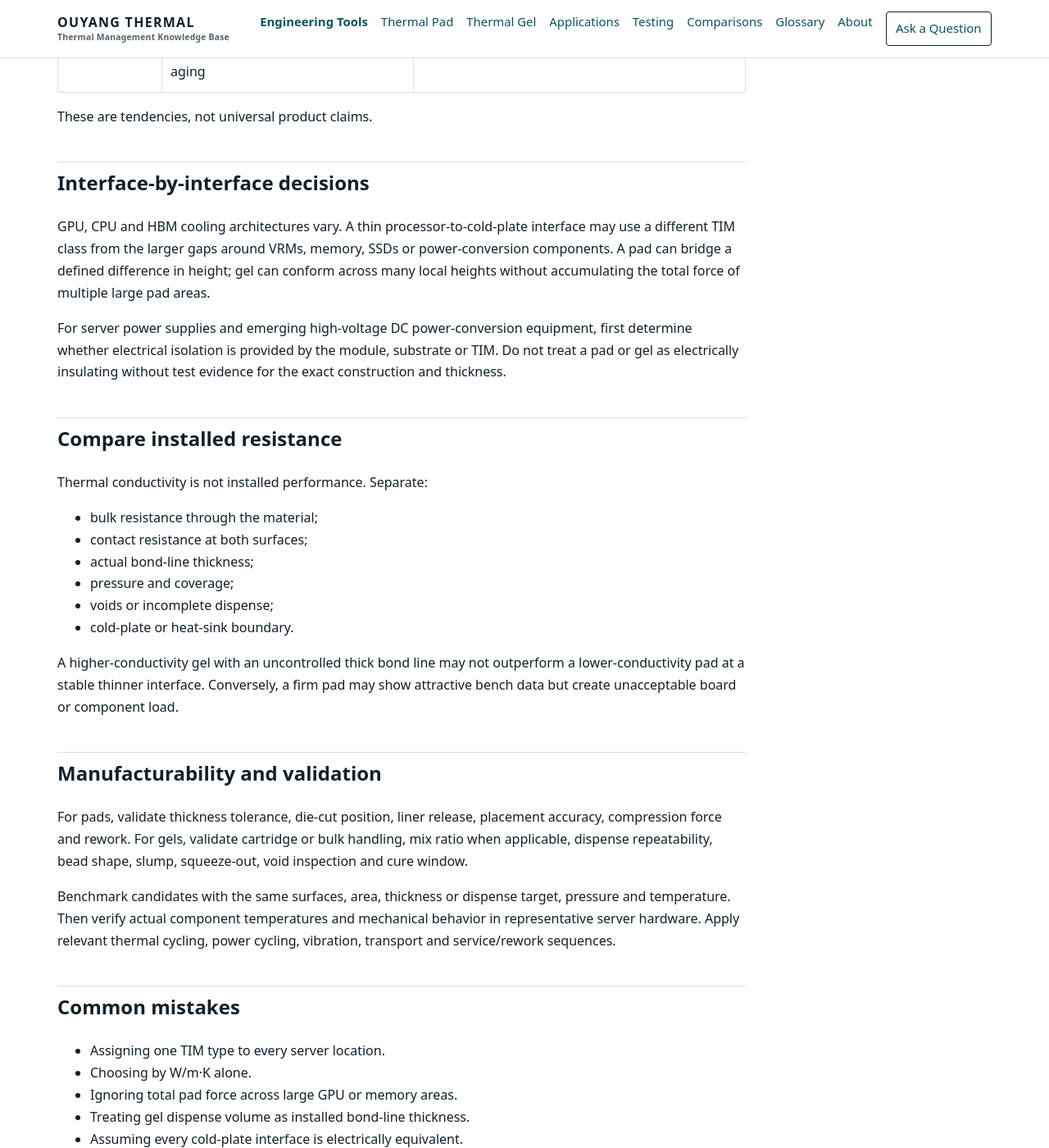
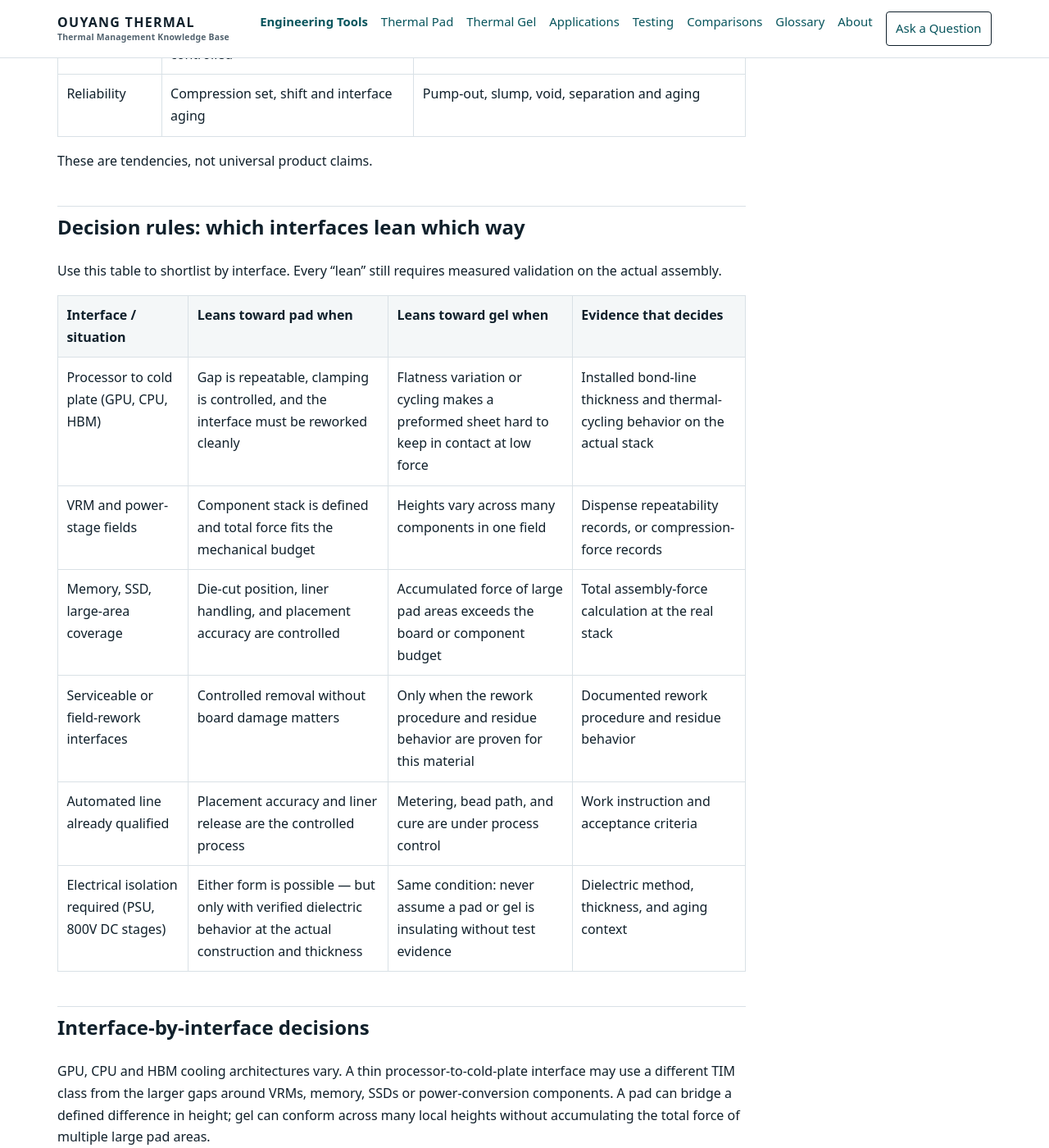
Before and after one commit to OuYangThermal/OuYangThermal.github.io, a Jekyll site: the page built from _articles/server/thermal-pad-vs-thermal-gel-for-ai-servers.md, in a window 1280 px wide and 1400 px high, scrolled down 1696 px. Shown: the whole window at 82% size. Built offline with Jekyll 4.4.1, drawn with Linux system fonts in a browser that asks for light colours; some of the changed text lies outside the part shown.

Commit message:
GEO daily: upgrade AI-server pad-vs-gel page to money page (decision rules, comparison conditions, buyer FAQs, tools links)

```diff
--- a/_articles/server/thermal-pad-vs-thermal-gel-for-ai-servers.md
+++ b/_articles/server/thermal-pad-vs-thermal-gel-for-ai-servers.md
@@ -6,12 +6,12 @@
 category_url: "/server/"
 author: "Ouyang Xiaohui"
 date: 2026-09-13
-updated: 2026-09-13
+updated: 2026-09-28
 primary_keyword: "thermal pad vs thermal gel for AI servers"
 search_demand: "Unknown"
 ---
 
-<div class="quick"><strong>Answer first</strong><p>Use a thermal pad where a preformed, clean and reworkable interface can cover a controlled gap within the force budget. Consider thermal gel where component heights or complex geometry make pad thickness and load difficult to control. The choice belongs to each interface—not to the label “AI server.”</p></div>
+<div class="quick"><strong>Answer first</strong><p>Use a thermal pad where the gap is defined and repeatable, the force budget is known, and clean placement and rework matter. Consider thermal gel where component heights vary or complex geometry makes pad thickness and total load hard to control. Compare candidates only at the same installed bond-line thickness, pressure, fixture, and aging state — never by datasheet conductivity alone. Decide interface by interface, not by the label "AI server."</p></div>
 
 <figure class="engineering-visual"><img src="{{ '/assets/images/visual-content/ai-server-thermal-pad-gel-application-map.webp' | relative_url }}" width="1439" height="810" loading="lazy" decoding="async" alt="Representative thermal pad and thermal gel locations around GPU, CPU, HBM, VRM, SSD, power supply and cold plate interfaces in an AI server"><figcaption><strong>Representative Engineering Diagram.</strong> Possible TIM locations in a generic AI-server architecture. Actual materials and interfaces vary by server design.</figcaption></figure>
 
@@ -27,6 +27,19 @@
 | Reliability | Compression set, shift and interface aging | Pump-out, slump, void, separation and aging |
 
 These are tendencies, not universal product claims.
+
+## Decision rules: which interfaces lean which way
+
+Use this table to shortlist by interface. Every "lean" still requires measured validation on the actual assembly.
+
+| Interface / situation | Leans toward pad when | Leans toward gel when | Evidence that decides |
+|---|---|---|---|
+| Processor to cold plate (GPU, CPU, HBM) | Gap is repeatable, clamping is controlled, and the interface must be reworked cleanly | Flatness variation or cycling makes a preformed sheet hard to keep in contact at low force | Installed bond-line thickness and thermal-cycling behavior on the actual stack |
+| VRM and power-stage fields | Component stack is defined and total force fits the mechanical budget | Heights vary across many components in one field | Dispense repeatability records, or compression-force records |
+| Memory, SSD, large-area coverage | Die-cut position, liner handling, and placement accuracy are controlled | Accumulated force of large pad areas exceeds the board or component budget | Total assembly-force calculation at the real stack |
+| Serviceable or field-rework interfaces | Controlled removal without board damage matters | Only when the rework procedure and residue behavior are proven for this material | Documented rework procedure and residue behavior |
+| Automated line already qualified | Placement accuracy and liner release are the controlled process | Metering, bead path, and cure are under process control | Work instruction and acceptance criteria |
+| Electrical isolation required (PSU, 800V DC stages) | Either form is possible — but only with verified dielectric behavior at the actual construction and thickness | Same condition: never assume a pad or gel is insulating without test evidence | Dielectric method, thickness, and aging context |
 
 ## Interface-by-interface decisions
 
@@ -46,6 +59,16 @@
 - cold-plate or heat-sink boundary.
 
 A higher-conductivity gel with an uncontrolled thick bond line may not outperform a lower-conductivity pad at a stable thinner interface. Conversely, a firm pad may show attractive bench data but create unacceptable board or component load.
+
+### Freeze these conditions before comparing pad against gel
+
+- Same fixture, same contact surfaces, same area.
+- Same installed bond-line thickness — not nominal pad thickness against dispensed volume.
+- Same clamping pressure and temperature.
+- Same aging state: time-zero results plus results after the relevant thermal or power cycling.
+- Measure thermal impedance (and electrical behavior where relevant), not datasheet conductivity.
+
+This comparison is one step of the controlled shortlist-to-sample path; the full five-step sequence with evidence owners is on the [AI-server materials hub]({{ '/server/thermal-management-materials-for-ai-servers/' | relative_url }}). Estimate how bond-line thickness and conductivity combine into interface resistance first with the [thermal resistance calculator]({{ '/engineering-resources/thermal-resistance-calculator/' | relative_url }}).
 
 ## Manufacturability and validation
 
@@ -67,6 +90,16 @@
 <details><summary>Is gel always better for uneven components?</summary><p>No. It can accommodate variable geometry, but dispensing, void control, stability and serviceability must meet the application requirements.</p></details>
 <details><summary>Is a pad always easier to manufacture?</summary><p>Not necessarily. Large, thin or complex die cuts can create liner, placement and tolerance problems. Compare the complete production process.</p></details>
 <details><summary>Can pad and gel be used in the same server?</summary><p>Yes, when different interfaces require different mechanical and process behavior. The material at each location must be validated independently.</p></details>
+<details><summary>What should a first pad-vs-gel comparison include?</summary><p>Gap range and tolerance, heat load, package and heat-sink geometry, clamping force, the incumbent material with its TDS, and the acceptance limit. With that information a controlled side-by-side comparison can be scoped without guesswork: <a href="{{ '/benchmark-your-current-tim/' | relative_url }}">Benchmark Your Current TIM</a>.</p></details>
+<details><summary>Should I request pad samples, gel samples, or both?</summary><p>If the decision is still open, request both — cut or dispensed to the installed geometry — but only after the requirement is frozen. Samples before a frozen requirement waste a round of testing: <a href="{{ '/request-sample/' | relative_url }}">Request a Sample</a>.</p></details>
+<details><summary>Can we second-source later using the other form?</summary><p>A different form factor is a new process validation, not a paperwork swap. Plan it as a gated qualification through the <a href="{{ '/china-thermal-interface-material-supplier/' | relative_url }}">thermal interface material supplier evaluation</a> framework.</p></details>
+
+## References and standards
+
+- [ASTM D5470-17(2024)](https://store.astm.org/standards/d5470), Standard Test Method for Thermal Transmission Properties of Thermally Conductive Electrical Insulation Materials. ASTM states that its idealized heat flow does not directly reproduce most applications.
+- [ISO 22007-2:2022](https://www.iso.org/standard/81836.html), Plastics — Determination of thermal conductivity and thermal diffusivity — Part 2: Transient plane heat source method.
+
+Confirm the current revision, scope, specimen suitability, and licensing with the issuing organization. Verify supplier values against the original TDS and its stated method.
 
 ## Related engineering resources
 
@@ -75,5 +108,10 @@
 - [Thermal-gel dispensing problems]({{ '/thermal-gel/common-thermal-gel-dispensing-problems/' | relative_url }})
 - [Why thermal gel pumps out]({{ '/thermal-gel/why-does-thermal-gel-pump-out/' | relative_url }})
 - [AI Server Power Supply and 800V DC TIM]({{ '/server/thermal-interface-materials-for-ai-server-power-supplies-and-800v-dc/' | relative_url }})
+- [Thermal resistance calculator]({{ '/engineering-resources/thermal-resistance-calculator/' | relative_url }})
+- [Thermal pad compression calculator]({{ '/engineering-resources/thermal-pad-compression-calculator/' | relative_url }})
+- [TDS comparison tool]({{ '/engineering-resources/tim-tds-comparison-tool/' | relative_url }})
+- [TIM selection tool]({{ '/engineering-resources/tim-selection-tool/' | relative_url }})
+- [Thermal interface material supplier evaluation]({{ '/china-thermal-interface-material-supplier/' | relative_url }})
 
-[Discuss Your Application]({{ '/discuss-your-application/' | relative_url }}), [benchmark the incumbent interface]({{ '/benchmark-your-current-tim/' | relative_url }}) or [request a sample evaluation]({{ '/request-sample/' | relative_url }}).
+Decide interface by interface, then validate on hardware. [Discuss Your Application]({{ '/discuss-your-application/' | relative_url }}), [benchmark the incumbent interface]({{ '/benchmark-your-current-tim/' | relative_url }}) or [request a sample evaluation]({{ '/request-sample/' | relative_url }}).
```
